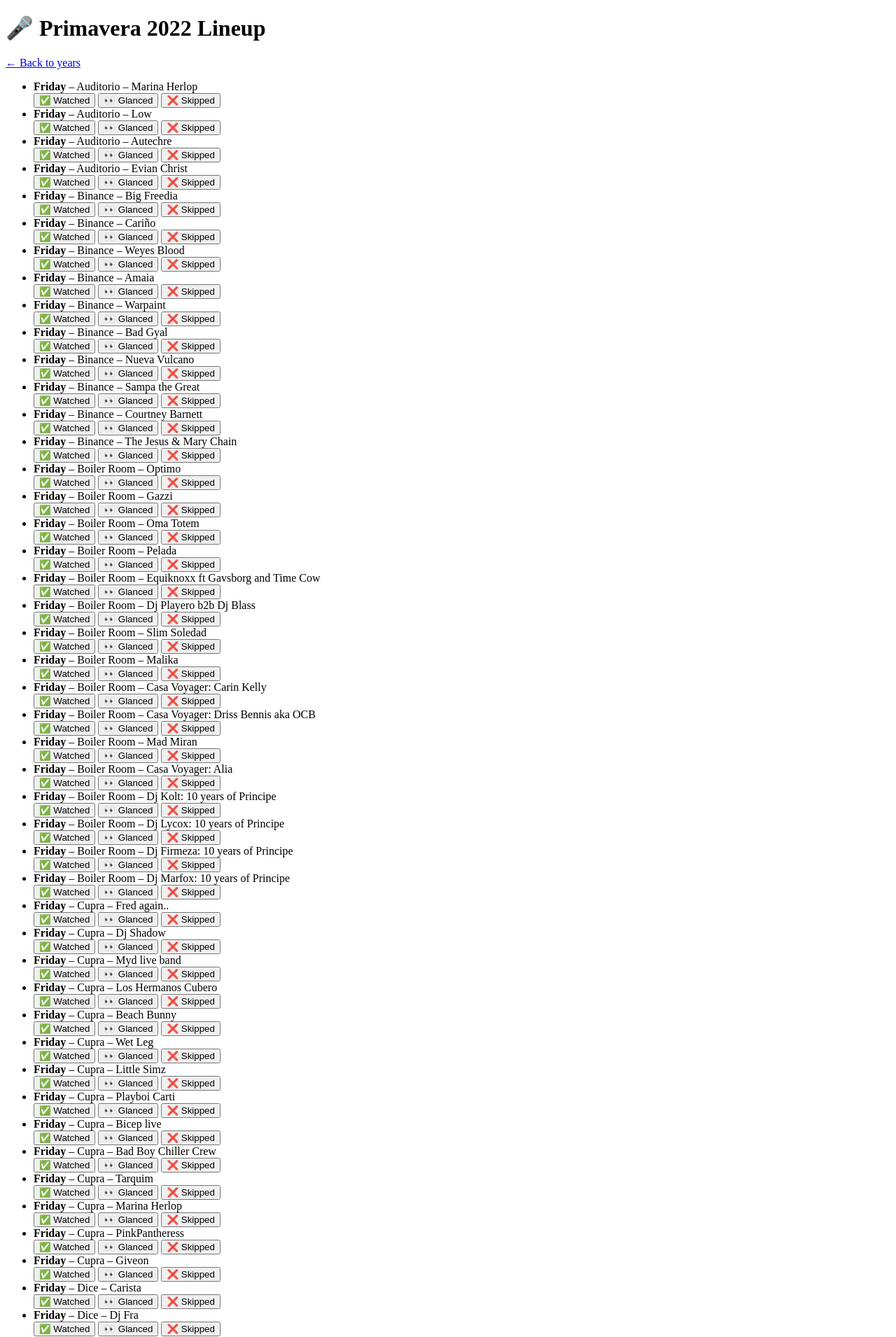
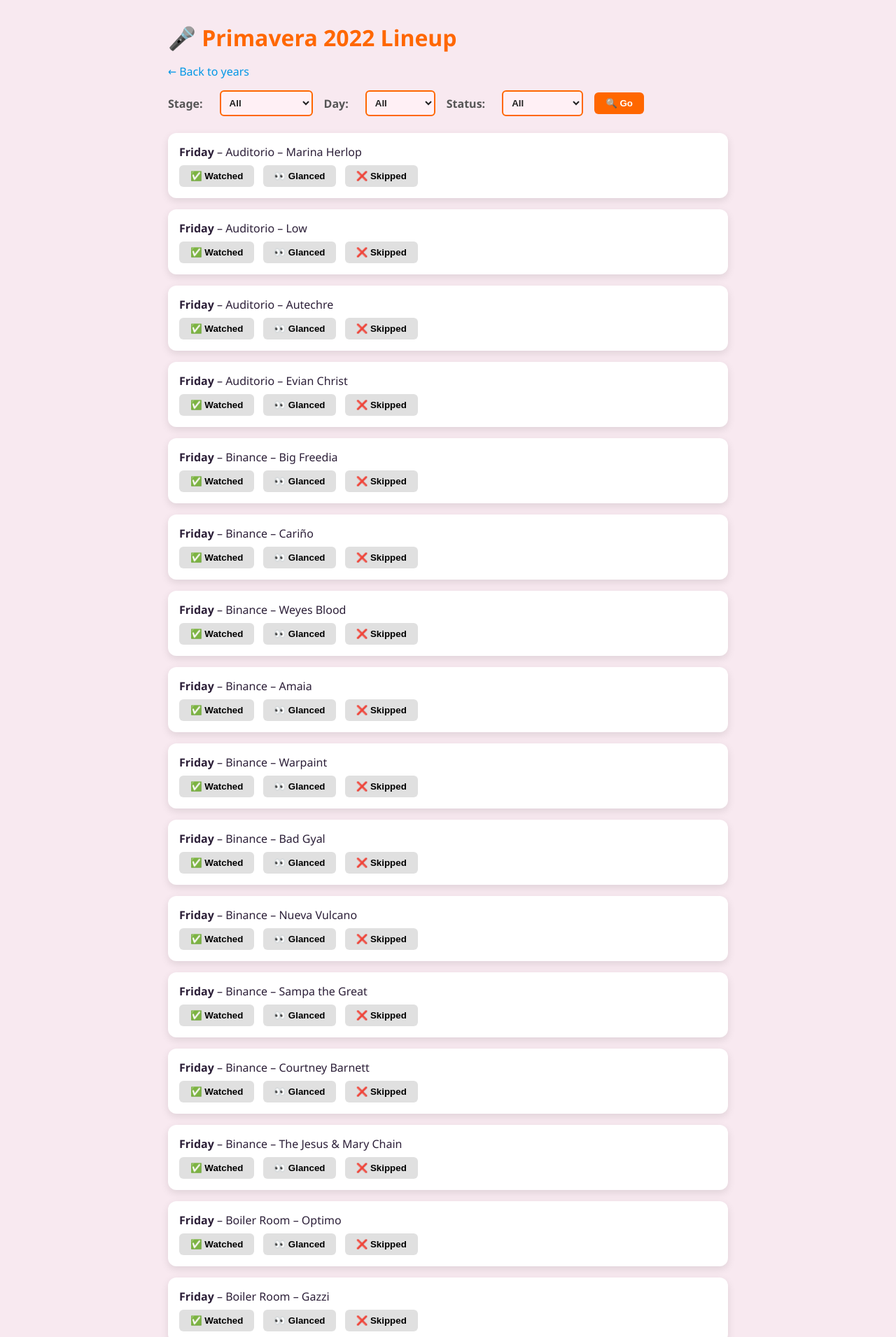
Before and after one commit to corpuschris/primavera-playback, a Flask app: page /year/2022 in a window 1280 px wide. Shown: the top 1910 px of the page at 70% size. Run offline with Flask 3, Linux system fonts and the light colour scheme.

Commit message:
Layout and filters improvements

```diff
--- a/app.py
+++ b/app.py
@@ -19,7 +19,33 @@ def create_app():
         @app.route("/year/<int:year>")
         def lineup(year):
             performances = Performance.query.filter_by(year=year).order_by(Performance.day, Performance.stage).all()
-            return render_template("lineup.html", year=year, performances=performances)
+
+            experience_entries = Experience.query.filter_by(user_id=1).all()
+            experience_data = {
+                exp.performance_id: {
+                    "status": exp.viewing_status,
+                    "rating": exp.rating
+                } for exp in experience_entries
+            }
+
+            theme_class = f"theme-{year}"
+
+            return render_template(
+                "lineup.html",
+                year=year,
+                performances=performances,
+                experience_data=experience_data,
+                theme_class=theme_class
+            )
+
+        @app.route("/stats")
+        def stats():
+            experiences = Experience.query.filter_by(user_id=1).all()
+            watched = sum(1 for exp in experiences if exp.viewing_status == "watched")
+            glanced = sum(1 for exp in experiences if exp.viewing_status == "glanced")
+            skipped = sum(1 for exp in experiences if exp.viewing_status == "skipped")
+
+            return render_template("stats.html", watched=watched, glanced=glanced, skipped=skipped)
 
         USER_ID = 1
 
--- a/static/script.js
+++ b/static/script.js
@@ -1,13 +1,53 @@
 function setStatus(perfId, status) {
-    console.log("Set status for", perfId, status);
+    const container = document.querySelector(`[data-performance-id="${perfId}"]`);
+    const ratingDropdown = document.getElementById(`rating-${perfId}`);
+    if (!container) return;
 
-    // Show rating dropdown only if "watched"
-    const ratingDropdown = document.getElementById(`rating-${perfId}`);
+    const buttons = container.querySelectorAll("button");
+    let alreadySelected = false;
+
+    buttons.forEach(btn => {
+        const icon = btn.textContent.trim();
+        if (
+            (icon.includes("✅") && status === "watched" && btn.classList.contains("selected")) ||
+            (icon.includes("👀") && status === "glanced" && btn.classList.contains("selected")) ||
+            (icon.includes("❌") && status === "skipped" && btn.classList.contains("selected"))
+        ) {
+            alreadySelected = true;
+        }
+        btn.classList.remove("selected");
+    });
+
+    if (alreadySelected) {
+        ratingDropdown.style.display = "none";
+        setRating(perfId, "");
+        fetch(`/api/experience/${perfId}`, {
+            method: "POST",
+            headers: {
+                "Content-Type": "application/json"
+            },
+            body: JSON.stringify({ viewing_status: "" })
+        });
+        return;
+    }
+
+    const buttonToSelect = {
+        watched: "✅",
+        glanced: "👀",
+        skipped: "❌"
+    }[status];
+
+    buttons.forEach(btn => {
+        if (btn.textContent.includes(buttonToSelect)) {
+            btn.classList.add("selected");
+        }
+    });
+
     if (status === "watched") {
         ratingDropdown.style.display = "inline";
     } else {
         ratingDropdown.style.display = "none";
-        setRating(perfId, ""); // Clear rating if not watched
+        setRating(perfId, "");
     }
 
     fetch(`/api/experience/${perfId}`, {
@@ -20,8 +60,6 @@ function setStatus(perfId, status) {
 }
 
 function setRating(perfId, rating) {
-    console.log("Set rating for", perfId, rating);
-
     fetch(`/api/experience/${perfId}/rating`, {
         method: "POST",
         headers: {
@@ -30,3 +68,48 @@ function setRating(perfId, rating) {
         body: JSON.stringify({ rating: rating })
     });
 }
+
+function applyFilters() {
+    const stage = document.getElementById("stageFilter").value;
+    const day = document.getElementById("dayFilter").value;
+    const status = document.getElementById("statusFilter").value;
+
+    const performances = document.querySelectorAll(".performance");
+    performances.forEach(perf => {
+        const perfId = perf.querySelector(".experience-buttons").dataset.performanceId;
+        const data = userExperience[perfId] || {};
+        const userStatus = data.status;
+
+        const matchesStage = stage === "all" || perf.dataset.stage === stage;
+        const matchesDay = day === "all" || perf.dataset.day === day;
+        const matchesStatus = status === "all" || userStatus === status;
+
+        if (matchesStage && matchesDay && matchesStatus) {
+            perf.style.display = "block";
+        } else {
+            perf.style.display = "none";
+        }
+    });
+}
+
+window.onload = function () {
+    for (const [perfId, data] of Object.entries(userExperience)) {
+        const container = document.querySelector(`[data-performance-id="${perfId}"]`);
+        if (!container) continue;
+
+        const buttons = container.querySelectorAll("button");
+        buttons.forEach(btn => {
+            if (btn.textContent.includes("✅") && data.status === "watched") btn.classList.add("selected");
+            if (btn.textContent.includes("👀") && data.status === "glanced") btn.classList.add("selected");
+            if (btn.textContent.includes("❌") && data.status === "skipped") btn.classList.add("selected");
+        });
+
+        const ratingDropdown = document.getElementById(`rating-${perfId}`);
+        if (data.status === "watched") {
+            ratingDropdown.style.display = "inline";
+            ratingDropdown.value = data.rating || "";
+        }
+    }
+
+    document.getElementById("applyFilters").addEventListener("click", applyFilters);
+};
--- a/static/style.css
+++ b/static/style.css
@@ -0,0 +1,201 @@
+body {
+    font-family: 'Segoe UI', Tahoma, Geneva, Verdana, sans-serif;
+    background-color: #fdf3f5;
+    color: #212121;
+    margin: 2rem;
+    max-width: 800px;
+    margin-left: auto;
+    margin-right: auto;
+}
+
+h1 {
+    color: #ff6700;
+    font-size: 2rem;
+    margin-bottom: 1rem;
+}
+
+a {
+    text-decoration: none;
+    color: #0097e6;
+}
+
+a:hover {
+    text-decoration: underline;
+}
+
+ul {
+    list-style-type: none;
+    padding-left: 0;
+}
+
+li {
+    background: #ffffff;
+    padding: 1rem;
+    margin-bottom: 1rem;
+    border-radius: 12px;
+    box-shadow: 0 4px 12px rgba(0, 0, 0, 0.1);
+    transition: transform 0.2s ease;
+}
+
+li:hover {
+    transform: scale(1.01);
+}
+
+.experience-buttons {
+    margin-top: 0.5rem;
+}
+
+.experience-buttons button {
+    background-color: #e0e0e0;
+    border: none;
+    padding: 0.5rem 1rem;
+    margin-right: 0.5rem;
+    border-radius: 6px;
+    cursor: pointer;
+    font-weight: bold;
+    transition: background-color 0.2s ease;
+}
+
+.experience-buttons button:hover {
+    background-color: #ccc;
+}
+
+.experience-buttons button.selected {
+    background-color: #ff6700;
+    color: white;
+}
+
+.experience-buttons select {
+    margin-top: 0.5rem;
+    padding: 0.5rem;
+    border-radius: 6px;
+    border: 1px solid #ccc;
+    font-weight: bold;
+    background-color: #fce4ec;
+    color: #212121;
+}
+
+.filters {
+    margin-bottom: 1.5rem;
+    display: flex;
+    flex-wrap: wrap;
+    gap: 1rem;
+    align-items: center;
+}
+
+.filters label {
+    font-weight: bold;
+    margin-right: 0.5rem;
+    color: #555;
+}
+
+.filters select {
+    padding: 0.5rem;
+    border-radius: 6px;
+    border: 2px solid #ff6700;
+    background-color: #fff0f5;
+    color: #212121;
+    font-weight: bold;
+}
+
+/* Year-based themes */
+
+.theme-2022 {
+    background-color: #f8e9f0;
+    color: #2c1f38;
+}
+
+.theme-2023 {
+    background-color: #1a0d0f;
+    color: #f8d7d7;
+}
+
+.theme-2024 {
+    background-color: #fff6d5;
+    color: #3d1f14;
+}
+
+.theme-2025 {
+    background-color: #1a1a1a;
+    color: #ffe2df;
+}
+.filter-button {
+    padding: 0.5rem 1rem;
+    font-weight: bold;
+    border: none;
+    background-color: #ff6700;
+    color: white;
+    border-radius: 6px;
+    cursor: pointer;
+    transition: background-color 0.2s ease;
+}
+
+.filter-button:hover {
+    background-color: #cc5500;
+}
+.home-theme {
+    background: linear-gradient(135deg, #f8e9f0, #ffe2df, #fff6d5, #f0f0ff);
+    color: #1e1e1e;
+    font-family: 'Segoe UI', Tahoma, Geneva, Verdana, sans-serif;
+    text-align: center;
+    padding: 4rem 2rem;
+    min-height: 100vh;
+}
+
+.home-container h1 {
+    font-size: 3rem;
+    margin-bottom: 0.5rem;
+    color: #ff6700;
+}
+
+.tagline {
+    font-size: 1.2rem;
+    margin-bottom: 2rem;
+    font-style: italic;
+}
+
+.year-links {
+    display: flex;
+    justify-content: center;
+    flex-wrap: wrap;
+    gap: 1.5rem;
+}
+
+.year-box {
+    background-color: white;
+    padding: 1rem 2rem;
+    border-radius: 12px;
+    box-shadow: 0 4px 12px rgba(0, 0, 0, 0.1);
+    font-size: 1.5rem;
+    text-decoration: none;
+    color: #cc5500;
+    transition: all 0.2s ease;
+    font-weight: bold;
+}
+
+.year-box:hover {
+    transform: translateY(-5px);
+    background-color: #ffe2ef;
+    color: #000;
+}
+.stats-container {
+    max-width: 600px;
+    margin: 3rem auto;
+    padding: 2rem;
+    background-color: white;
+    border-radius: 16px;
+    box-shadow: 0 4px 12px rgba(0,0,0,0.15);
+    text-align: center;
+}
+
+.stats-container h1 {
+    font-size: 2.5rem;
+    margin-bottom: 1rem;
+    color: #ff6700;
+}
+
+.stats-box p {
+    font-size: 1.4rem;
+    margin: 1rem 0;
+    color: #333;
+}
--- a/templates/lineup.html
+++ b/templates/lineup.html
@@ -4,24 +4,53 @@
     <meta charset="UTF-8">
     <title>Primavera {{ year }} Lineup</title>
     <link rel="stylesheet" href="{{ url_for('static', filename='style.css') }}">
+    <script>
+        const userExperience = {{ experience_data | tojson }};
+    </script>
     <script src="{{ url_for('static', filename='script.js') }}"></script>
 </head>
-<body>
+<body class="{{ theme_class }}">
     <h1>🎤 Primavera {{ year }} Lineup</h1>
     <p><a href="/">← Back to years</a></p>
 
-    <ul>
+    <div class="filters">
+        <label for="stageFilter">Stage:</label>
+        <select id="stageFilter">
+            <option value="all">All</option>
+            {% for perf in performances|map(attribute='stage')|unique %}
+                <option value="{{ perf }}">{{ perf }}</option>
+            {% endfor %}
+        </select>
+
+        <label for="dayFilter">Day:</label>
+        <select id="dayFilter">
+            <option value="all">All</option>
+            {% for perf in performances|map(attribute='day')|unique %}
+                <option value="{{ perf }}">{{ perf }}</option>
+            {% endfor %}
+        </select>
+
+        <label for="statusFilter">Status:</label>
+        <select id="statusFilter">
+            <option value="all">All</option>
+            <option value="watched">✅ Watched</option>
+            <option value="glanced">👀 Glanced</option>
+            <option value="skipped">❌ Skipped</option>
+        </select>
+
+        <button id="applyFilters" class="filter-button">🔍 Go</button>
+    </div>
+
+    <ul id="performanceList">
       {% for perf in performances %}
-        <li>
+        <li class="performance" data-stage="{{ perf.stage }}" data-day="{{ perf.day }}">
           <strong>{{ perf.day }}</strong> – {{ perf.stage }} – {{ perf.artist }}
 
-          <!-- Viewing status buttons -->
           <div class="experience-buttons" data-performance-id="{{ perf.id }}">
             <button onclick="setStatus({{ perf.id }}, 'watched')">✅ Watched</button>
             <button onclick="setStatus({{ perf.id }}, 'glanced')">👀 Glanced</button>
             <button onclick="setStatus({{ perf.id }}, 'skipped')">❌ Skipped</button>
 
-            <!-- Rating dropdown (only used for 'watched') -->
             <select id="rating-{{ perf.id }}" onchange="setRating({{ perf.id }}, this.value)" style="display: none;">
               <option value="">Rate it</option>
               <option value="good">🌟 Good</option>
```
Also changed, not shown: templates/index.html (+10 -8 lines), templates/stats.html (added, +20 -0 lines), instance/app.db.
